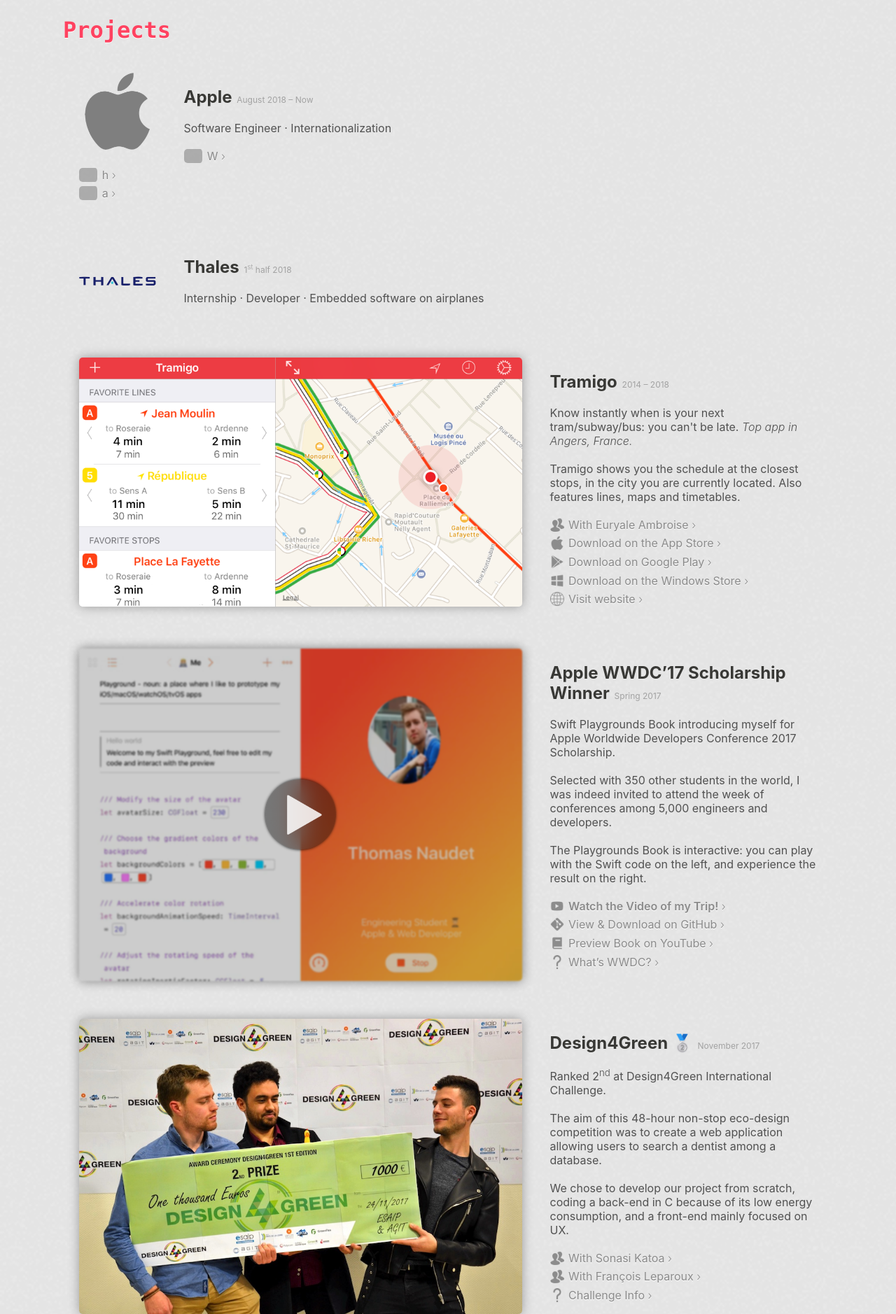
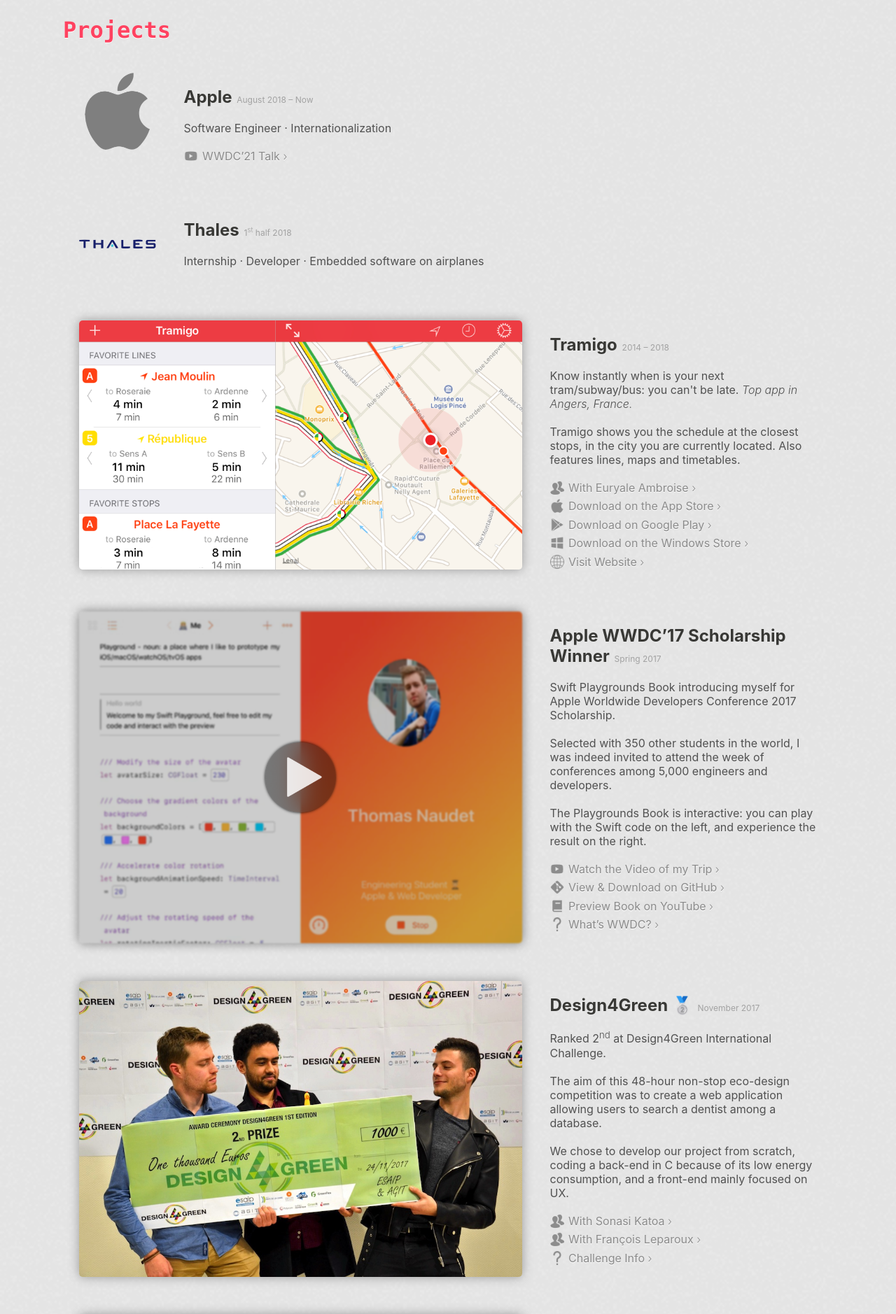
Before and after one commit to Tomn94/Personal-Website, a PHP site: page /index.php in a window 1280 px wide. Shown: the part 1006-2884 px from the top of the page at 70% size. Run offline with PHP 8.4, Linux system fonts and the light colour scheme; data that the repository does not hold is empty; some web fonts are replaced; grey boxes are pictures that could not be loaded.

Commit message:
Fix Apple link and capitalization

```diff
--- a/data.php
+++ b/data.php
@@ -97,7 +97,7 @@ $PROJECTS =
          "details" => "Software Engineer &middot; Internationalization",
          "date"    => "August 2018 – Now",
          "imgs"    => ["img/projects/apple.png"],
-         "links"   => ["WWDC’21 Talk", "https://developer.apple.com/wwdc21/10221", Icon::AppStore]]
+         "links"   => [["WWDC’21 Talk", "https://developer.apple.com/wwdc21/10221", Icon::Video]]]
     ],
 
     [
@@ -119,7 +119,7 @@ $PROJECTS =
                        ["Download on the App Store", "https://itunes.apple.com/app/apple-store/id913767394?pt=104224803&ct=Site%20perso&mt=8", Icon::AppStore],
                        ["Download on Google Play", "https://tramigoapp.com", Icon::PlayStore],
                        ["Download on the Windows Store", "https://tramigoapp.com", Icon::WindowsStore],
-                       ["Visit website", "https://tramigoapp.com", Icon::Website]]]
+                       ["Visit Website", "https://tramigoapp.com", Icon::Website]]]
     ],
 
     [
@@ -128,7 +128,7 @@ $PROJECTS =
          "details" => "Swift Playgrounds Book introducing myself for Apple Worldwide Developers Conference 2017 Scholarship.<br>&nbsp;</br>Selected with 350 other students in the world, I was indeed invited to attend the week of conferences among 5,000 engineers and developers.<br>&nbsp;</br>The Playgrounds Book is interactive: you can play with the Swift code on the left, and experience the result on the right.",
          "date"    => "Spring 2017",
          "imgs"    => ["img/projects/wwdc.png"],
-         "links"   => [["<strong>Watch the Video of my Trip!</strong>", "https://youtu.be/SdwoDK-1kF0", Icon::Video],
+         "links"   => [["Watch the Video of my Trip", "https://youtu.be/SdwoDK-1kF0", Icon::Video],
                        ["View &amp; Download on GitHub", "https://github.com/Tomn94/WWDC-2017-Scholarship", Icon::Git],
                        ["Preview Book on YouTube", "https://youtu.be/w5SfOVPmK_U", Icon::Book],
                        ["What’s WWDC?", "https://wwdc.apple.com", Icon::Question]]]
@@ -211,7 +211,7 @@ $PROJECTS =
          "details" => "Dynamic website for my Students’ Union.<br>&nbsp;<br>Fetches data from the Students’ Union API.",
          "date"    => "Fall 2015",
          "imgs"    => ["img/projects/eseomega.png"],
-         "links"   => [["Visit website", "http://eseomega.fr", Icon::Website],
+         "links"   => [["Visit Website", "http://eseomega.fr", Icon::Website],
                        ["With Alexis Louis", "https://github.com/wimacod", Icon::Team]]],
 
         ["title"   => "Blue Moon",
@@ -219,7 +219,7 @@ $PROJECTS =
          "details" => "Website to promote and sell tickets for our event welcoming 2,700 students.<br>Featured Kavinsky, Jay Style, Natty Rico, and Dustycloud.",
          "date"    => "Winter 2016",
          "imgs"    => ["img/projects/bluemoon.mp4"],
-         "links"   => [["Visit website", "http://bluemoon.eseomega.fr", Icon::Website],
+         "links"   => [["Visit Website", "http://bluemoon.eseomega.fr", Icon::Website],
                        ["With Sonasi Katoa", "https://sonasi.fr", Icon::Team]]]
     ],
 
@@ -229,7 +229,7 @@ $PROJECTS =
          "details" => "Provides an API for all the services in Students’ Union iOS and Android apps.<br>&nbsp;<br>Moreover, the Portal allows associations with their IDs to deliver news, notifications, to send to mailing lists, to edit API data based on level access, and to manage the meal/tickets-ordering systems.<br>&nbsp;<br>A TV with a Raspberry Pi is connected to the Portail to show orders in the kitchen.",
          "date"    => "2015 – 2018",
          "imgs"    => ["img/projects/portail.png"],
-         "links"   => [["Visit website", "https://portail.bdeeseo.fr", Icon::Website],
+         "links"   => [["Visit Website", "https://portail.bdeeseo.fr", Icon::Website],
                        ["View on GitHub", "https://github.com/Tomn94/Portail-Vie-Asso-ESEO", Icon::Git],
                        ["With Sonasi Katoa", "https://sonasi.fr", Icon::Team],
                        ["With François Leparoux", "https://github.com/rascafr", Icon::Team]]],
@@ -239,7 +239,7 @@ $PROJECTS =
          "details" => "System to sell/buy tickets (including online), and then scan to grant access on-site.<br>&nbsp;<br>Includes a website to manage data and check stats.<br>&nbsp;<br>Used to manage one event with 2,700 participants.<br>&nbsp;<br>Tied to BDE ESEO API and the Portal.",
          "date"    => "2016 – 2018",
          "imgs"    => ["img/projects/digisheep.png", "img/projects/digisheep2.png"],
-         "links"   => [["Visit website", "https://portail.bdeeseo.fr", Icon::Website],
+         "links"   => [["Visit Website", "https://portail.bdeeseo.fr", Icon::Website],
                        ["Download on the App Store", "https://itunes.apple.com/app/apple-store/id1084746837?pt=104224803&ct=Site%20perso&mt=8", Icon::AppStore],
                        ["View on GitHub", "https://github.com/Tomn94/DigiSheep", Icon::Git]]]
     ],
```
